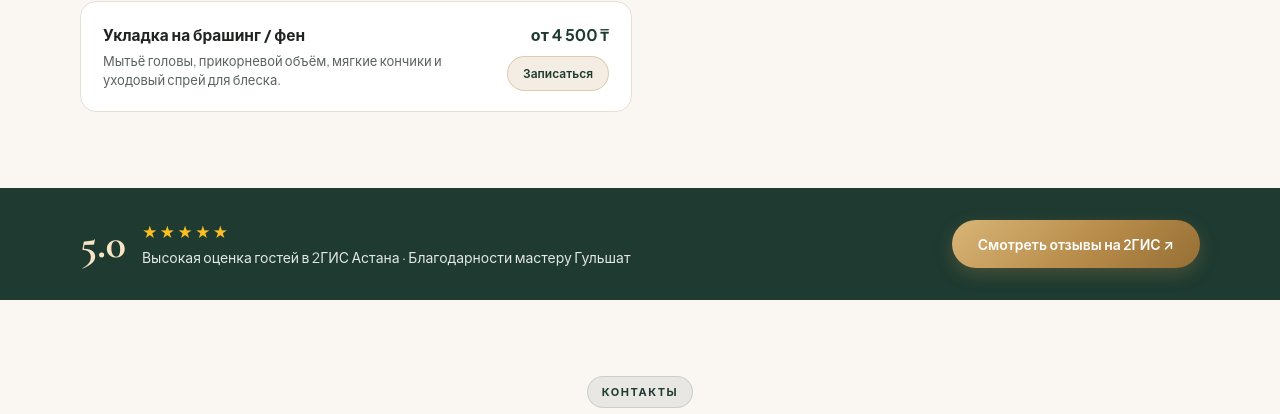
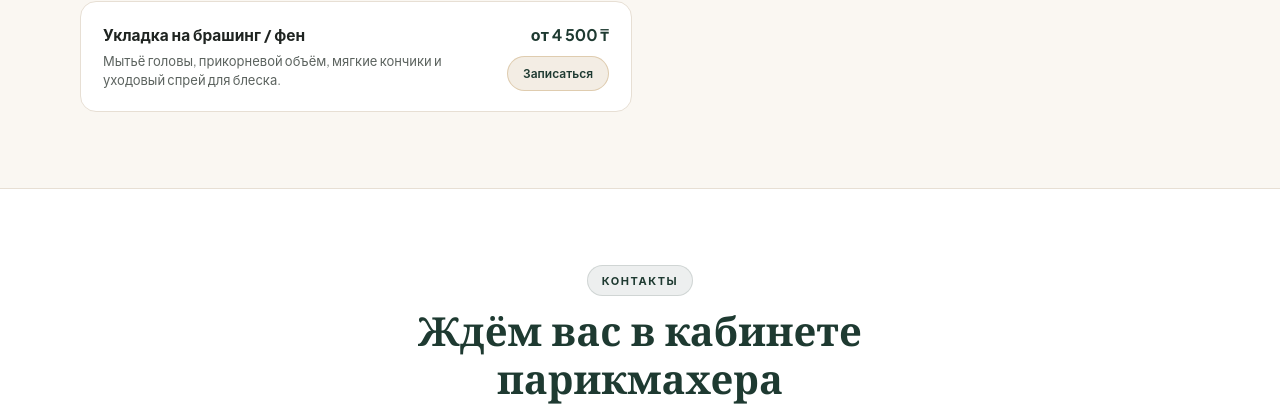
Before and after one commit to workout895-alt/gulshat-hair, a plain HTML site: page index.html in a window 1280 px wide. Shown: the part 3147-3561 px from the top of the page. Drawn offline with nearby package versions, Linux system fonts and the light colour scheme; a web font is replaced by a local one.

Commit message:
Remove 2GIS reviews strip section

```diff
--- a/index.html
+++ b/index.html
@@ -769,50 +769,11 @@
       border-color: var(--emerald);
     }
 
-    /* 2GIS TRUST BAR */
-    .trust-strip {
-      padding: 32px 0;
-      background: var(--emerald);
-      color: #ffffff;
-    }
-
-    .trust-inner {
-      display: flex;
-      align-items: center;
-      justify-content: space-between;
-      flex-wrap: wrap;
-      gap: 20px;
-    }
-
-    .trust-left {
-      display: flex;
-      align-items: center;
-      gap: 16px;
-    }
-
-    .trust-score {
-      font-family: var(--font-serif);
-      font-size: 42px;
-      font-weight: 700;
-      color: #f7e6c4;
-      line-height: 1;
-    }
-
-    .trust-stars {
-      color: #fbbf24;
-      font-size: 15px;
-      letter-spacing: 2px;
-      margin-bottom: 2px;
-    }
-
-    .trust-text {
-      font-size: 14px;
-      color: rgba(255, 255, 255, 0.88);
-    }
-
     /* CONTACTS */
     .contacts {
       padding: 76px 0;
+      background: var(--bg-surface);
+      border-top: 1px solid var(--border-subtle);
     }
 
     .contacts-grid {
@@ -1106,8 +1067,6 @@
       .works-grid { grid-template-columns: 1fr; max-width: 420px; margin: 0 auto; }
       .floating-cta { display: inline-flex; }
       body { padding-bottom: 72px; }
-      .trust-inner { flex-direction: column; text-align: center; }
-      .trust-left { flex-direction: column; }
     }
 
     @media (max-width: 480px) {
@@ -1499,24 +1458,6 @@
     </div>
   </section>
 
-  <!-- 2GIS RATING STRIP -->
-  <section class="trust-strip">
-    <div class="container">
-      <div class="trust-inner">
-        <div class="trust-left">
-          <div class="trust-score">5.0</div>
-          <div>
-            <div class="trust-stars">★★★★★</div>
-            <div class="trust-text">Высокая оценка гостей в 2ГИС Астана · Благодарности мастеру Гульшат</div>
-          </div>
-        </div>
-        <a href="https://2gis.kz/astana/firm/70000001118555752/tab/reviews" target="_blank" rel="noopener" class="btn btn-gold">
-          Смотреть отзывы на 2ГИС ↗
-        </a>
-      </div>
-    </div>
-  </section>
-
   <!-- CONTACTS & 2GIS LOCATION -->
   <section class="contacts" id="contacts">
     <div class="container">
```
